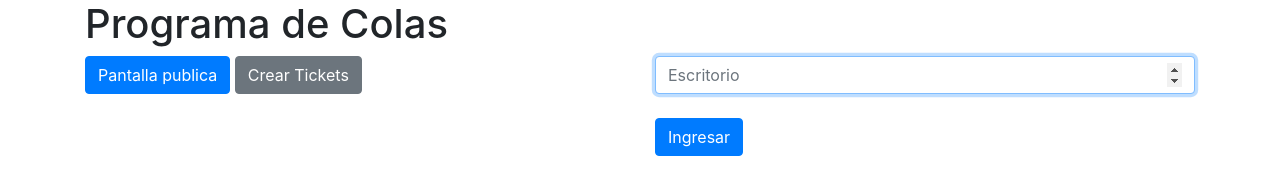
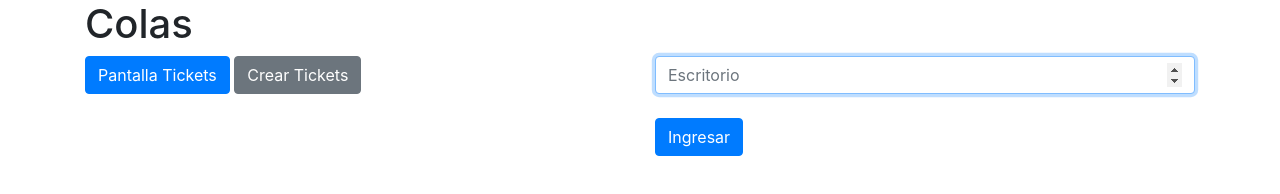
Before and after one commit to leydyk93/cola-tickets, a website: page public/index.html in a window 1280 px wide. Drawn offline with nearby package versions, Linux system fonts and the light colour scheme.

Commit message:
feat: change title

```diff
--- a/public/index.html
+++ b/public/index.html
@@ -5,18 +5,18 @@
     <meta charset="UTF-8">
     <meta name="viewport" content="width=device-width, initial-scale=1.0">
     <meta http-equiv="X-UA-Compatible" content="ie=edge">
-    <title>Programa de Colas</title>
+    <title>Colas</title>
 
     <link rel="stylesheet" href="https://maxcdn.bootstrapcdn.com/bootstrap/4.0.0/css/bootstrap.min.css" integrity="sha384-Gn5384xqQ1aoWXA+058RXPxPg6fy4IWvTNh0E263XmFcJlSAwiGgFAW/dAiS6JXm" crossorigin="anonymous">
 </head>
 
 <body class="container">
-    <h1>Programa de Colas</h1>
+    <h1>Colas</h1>
 
     <div class="row">
         <div class="col-6">
 
-            <a class="btn btn-primary" href="publico.html">Pantalla publica</a>
+            <a class="btn btn-primary" href="publico.html">Pantalla Tickets</a>
             <a class="btn btn-secondary" href="nuevo-ticket.html">Crear Tickets</a>
 
         </div>
```
